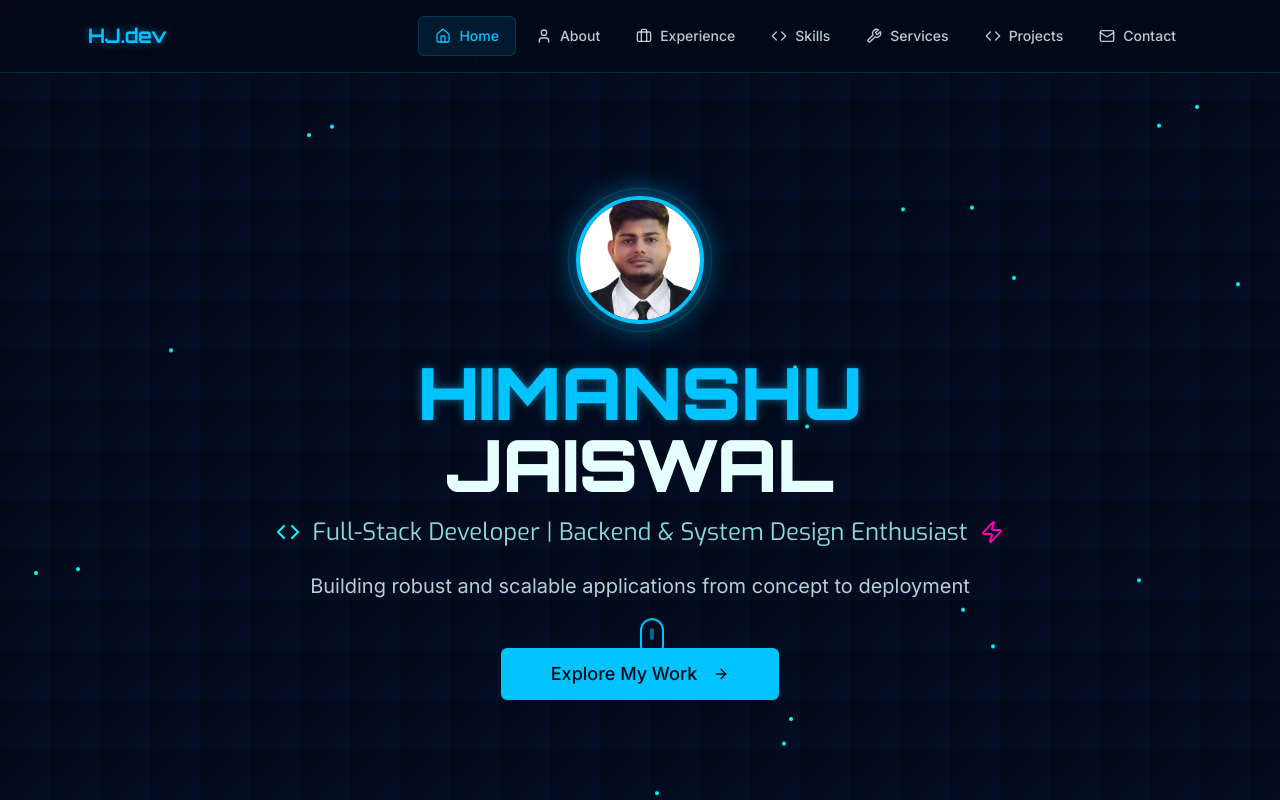
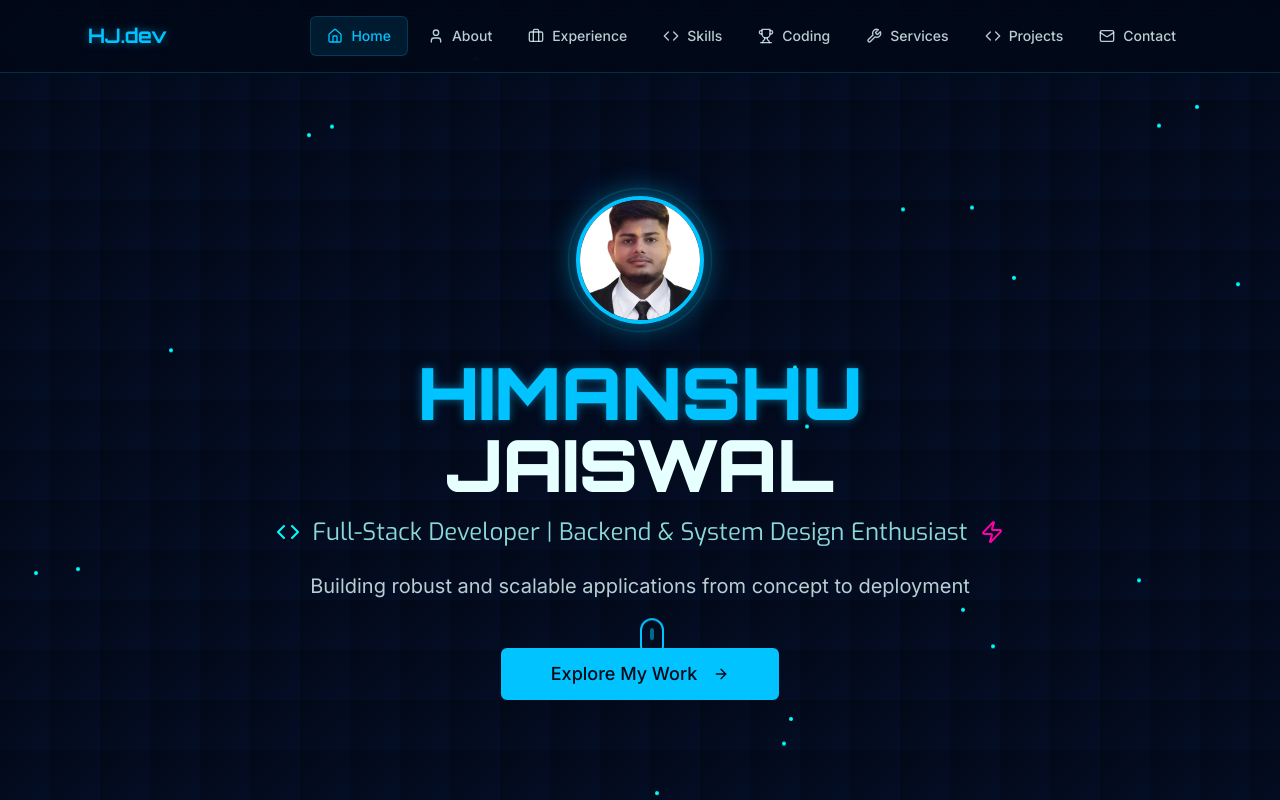
Before and after one commit to masterhj/hjdev, a React (Vite) app: page / in a window 1280 px wide. Shown: the top 800 px of the page. Built offline with nearby package versions, Linux system fonts and the light colour scheme.

Commit message:
Changes
Co-authored-by: masterhj <182103711+masterhj@users.noreply.github.com>

```diff
--- a/src/components/Navigation.tsx
+++ b/src/components/Navigation.tsx
@@ -1,12 +1,13 @@
 import { useState, useEffect } from "react";
 import { Button } from "@/components/ui/button";
-import { Menu, X, Home, User, Briefcase, Code, Wrench, Mail } from "lucide-react";
+import { Menu, X, Home, User, Briefcase, Code, Wrench, Mail, Trophy } from "lucide-react";
 
 const navItems = [
   { name: "Home", href: "#home", icon: Home },
   { name: "About", href: "#about", icon: User },
   { name: "Experience", href: "#experience", icon: Briefcase },
   { name: "Skills", href: "#skills", icon: Code },
+  { name: "Coding", href: "#coding-profiles", icon: Trophy },
   { name: "Services", href: "#services", icon: Wrench },
   { name: "Projects", href: "#projects", icon: Code },
   { name: "Contact", href: "#contact", icon: Mail },
```
